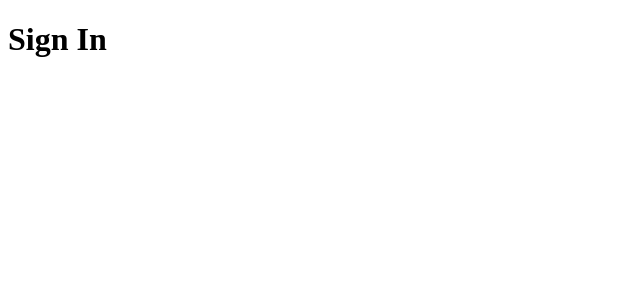
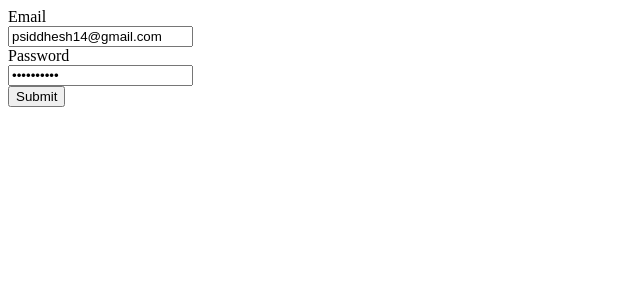
Before and after one commit to sidd82/next-deploy-test, a Next.js app: page /signin in a window 1280 px wide. Shown: the top 300 px of the page, without its empty margins (0-640 px from the left). Built offline with nearby package versions, Linux system fonts and the light colour scheme.

Commit message:
Sign In Added

```diff
--- a/pages/signin.jsx
+++ b/pages/signin.jsx
@@ -1,9 +1,66 @@
-import React from "react";
+import React, { useState } from "react";
+import Axios from "axios";
+import apiUrl from "../config/apiUrl";
 
 const Signin = () => {
+  const [data, setData] = useState({
+    email: "psiddhesh14@gmail.com",
+    password: "Si78757875",
+    fingureId: "123",
+  });
+
+  const handleSignUpSubmit = async (e) => {
+    try {
+      e.preventDefault();
+      const signUpRes = await Axios.post(
+        `${apiUrl}/api/auth/user/sign-in`,
+        data,
+        {
+          withCredentials: true,
+          headers: {
+            "x-api-key": process.env.X_API_KEY,
+          },
+        }
+      );
+      console.log(signUpRes);
+    } catch (e) {
+      console.log(e.response.data);
+    }
+  };
   return (
     <div>
-      <h1>Sign In</h1>
+      <form onSubmit={handleSignUpSubmit}>
+        {/* Input For Email */}
+        <div>
+          <label htmlFor="email" style={{ display: "block" }}>
+            Email
+          </label>
+          <input
+            type="email"
+            name="name"
+            placeholder="Enter Email Id"
+            value={data.email}
+            onChange={(e) => setData({ ...data, email: e.target.value })}
+          />
+        </div>
+
+        {/* Input For Password */}
+        <div>
+          <label htmlFor="password" style={{ display: "block" }}>
+            Password
+          </label>
+          <input
+            type="password"
+            name="password"
+            placeholder="Enter pasword"
+            value={data.password}
+            onChange={(e) => setData({ ...data, password: e.target.value })}
+          />
+        </div>
+        <div>
+          <button>Submit</button>
+        </div>
+      </form>
     </div>
   );
 };
```
